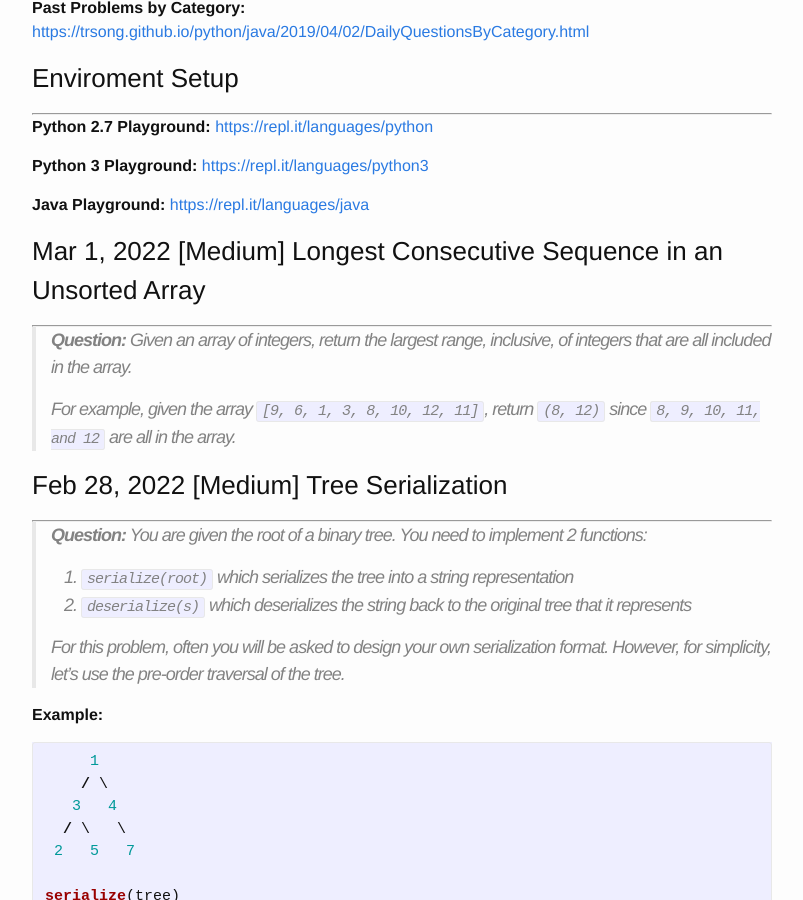
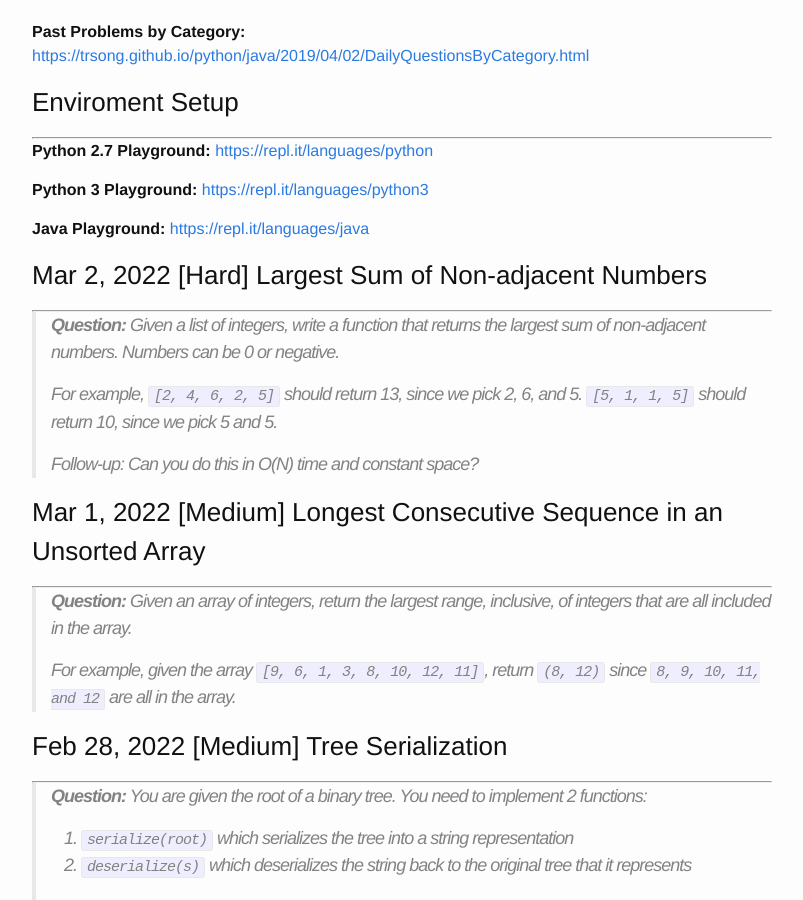
Before and after one commit to trsong/trsong.github.io, a Jekyll site: the page built from _posts/2022-02-01-DailyQuestionsFeb.md, in a window 1280 px wide and 900 px high, scrolled down 1026 px. Shown: the whole window, without its empty margins (238-1041 px from the left). Built offline with Jekyll 4.4.1, drawn with Linux system fonts in a browser that asks for light colours; some of the changed text lies outside the part shown.

Commit message:
Add Mar 2 question.

```diff
--- a/_posts/2022-02-01-DailyQuestionsFeb.md
+++ b/_posts/2022-02-01-DailyQuestionsFeb.md
@@ -19,6 +19,15 @@ categories: Python/Java
 **Python 3 Playground:** [https://repl.it/languages/python3](https://repl.it/languages/python3)
 
 **Java Playground:** [https://repl.it/languages/java](https://repl.it/languages/java)
+
+
+### Mar 2, 2022 \[Hard\] Largest Sum of Non-adjacent Numbers
+---
+> **Question:** Given a list of integers, write a function that returns the largest sum of non-adjacent numbers. Numbers can be 0 or negative.
+>
+> For example, `[2, 4, 6, 2, 5]` should return 13, since we pick 2, 6, and 5. `[5, 1, 1, 5]` should return 10, since we pick 5 and 5.
+>
+> Follow-up: Can you do this in O(N) time and constant space?
 
 
 ### Mar 1, 2022 \[Medium\] Longest Consecutive Sequence in an Unsorted Array
```
